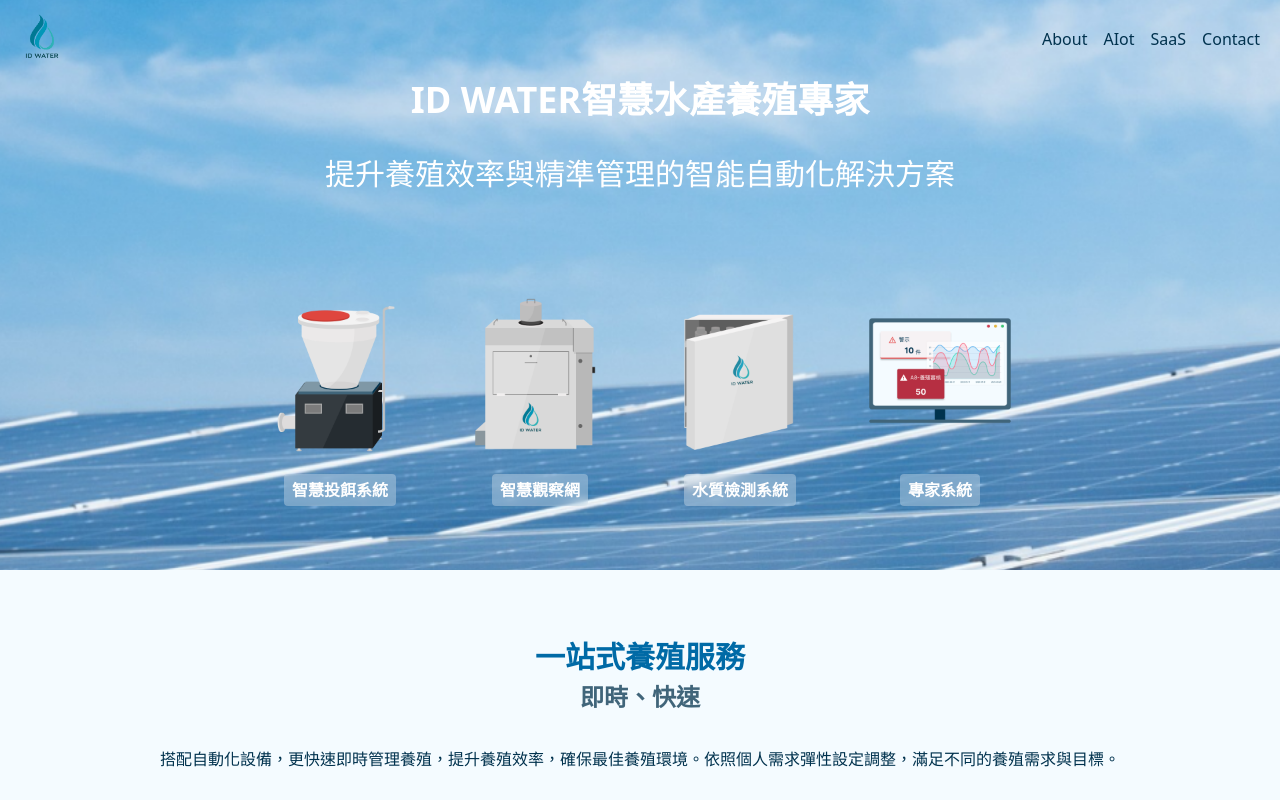
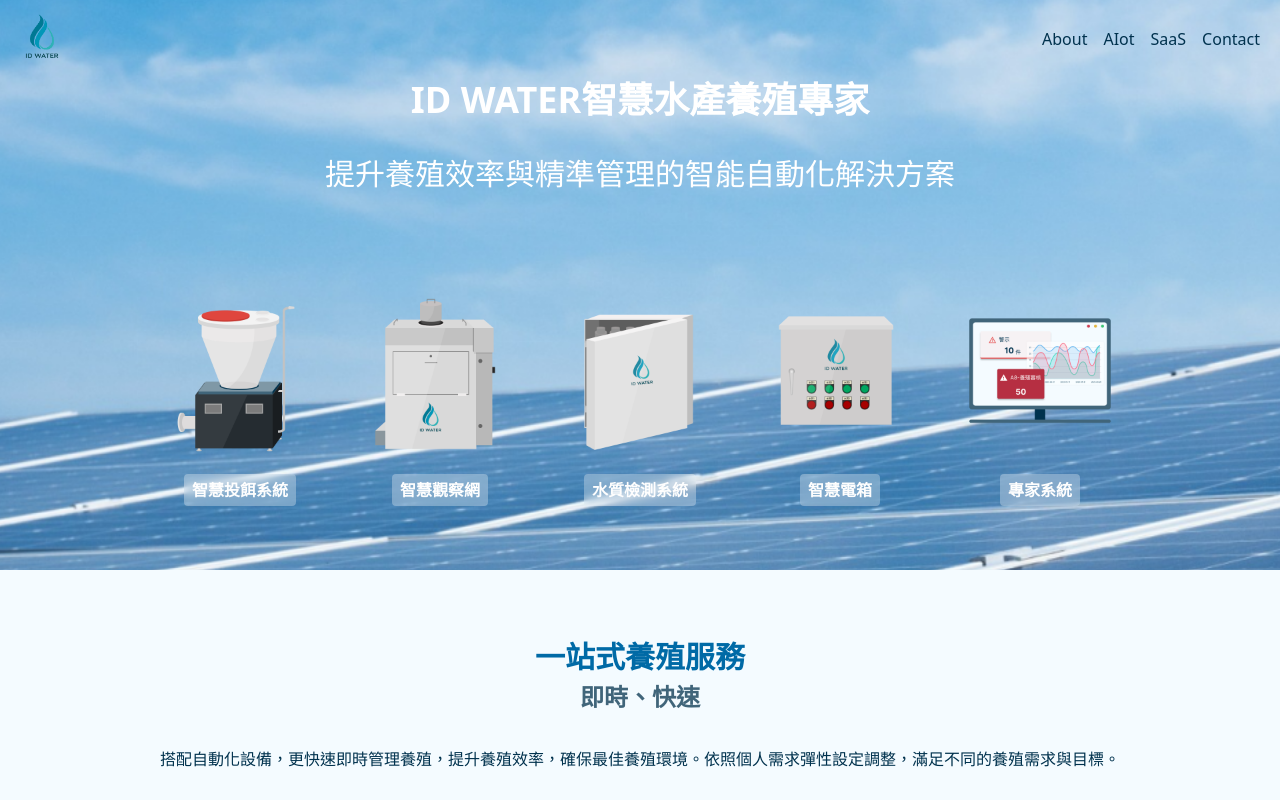
Before and after one commit to IDWaterTech/idw-intro, a Next.js app: page / in a window 1280 px wide. Shown: the top 800 px of the page. Built offline with nearby package versions, Linux system fonts and the light colour scheme.

Commit message:
增加智慧電箱

```diff
--- a/src/templates/Hero.tsx
+++ b/src/templates/Hero.tsx
@@ -20,6 +20,11 @@
   {
     name: '水質檢測系統',
     url: 'water-test.png',
+    to: '/#tech',
+  },
+  {
+    name: '智慧電箱',
+    url: 'water.png',
     to: '/#tech',
   },
   {
```
